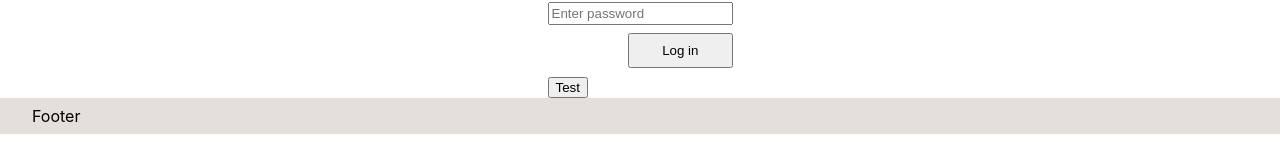
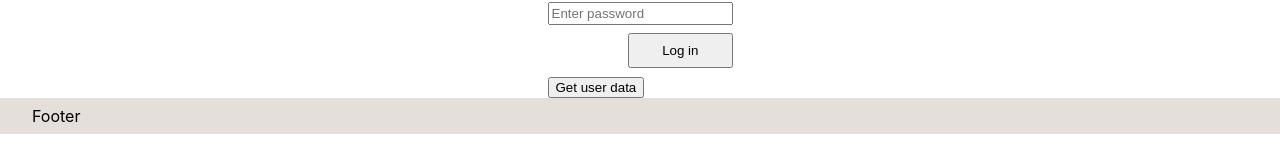
Before and after one commit to sejostrand/clink-client, a Next.js app: page /login in a window 1280 px wide. Shown: the part 129-296 px from the top of the page. Built offline with nearby package versions, Linux system fonts and the light colour scheme.

Commit message:
'update'

```diff
--- a/pages/login.js
+++ b/pages/login.js
@@ -35,21 +35,31 @@ const Login = () => {
   };
 
   const testUser = () => {
-    // axios({
-    //   method: 'get',
-    //   url: 'http://localhost:1337/users/me',
-    // })
-    //   .then((res) => {
-    //     console.log(res);
+    axios({
+      method: 'get',
+      url: 'http://localhost:1337/users/me',
+      headers: {
+        Accept: 'application/json',
+        'content-type': 'application/json',
+      },
+      credentials: 'include',
+    })
+      .then((res) => {
+        console.log(res);
+      })
+      .catch((error) => {
+        console.log('An error occurred:', error);
+      });
+
+    // axios
+    //   .get('http://localhost:1337/users/me', {
+    //     headers: {
+    //       'Content-Type': 'application/json',
+    //       Accept: 'application/json',
+    //     },
     //   })
-    //   .catch((error) => {
-    //     console.log('An error occurred:', error);
-    //   });
-
-    axios
-      .get('http://localhost:1337/users/me', { withCredentials: true })
-      .then((res) => console.log(res.data))
-      .catch((err) => console.log(err));
+    //   .then((res) => console.log(res.data))
+    //   .catch((err) => console.log(err));
 
     // fetch('http://localhost:1337/users/me', {
     //   headers: {
@@ -95,7 +105,7 @@ const Login = () => {
             Log in
           </button>
         </form>
-        <button onClick={testUser}>Test</button>
+        <button onClick={testUser}>Get user data</button>
       </div>
     </div>
   );
```
